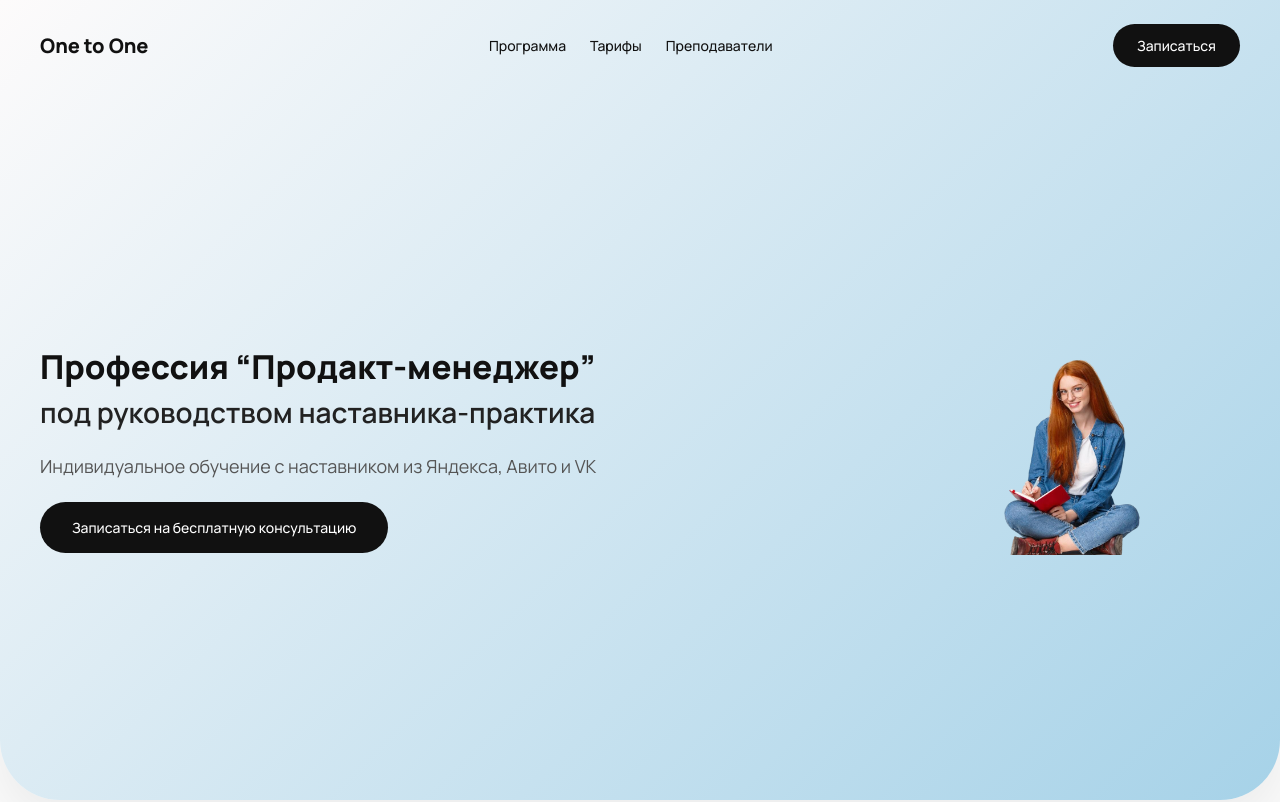
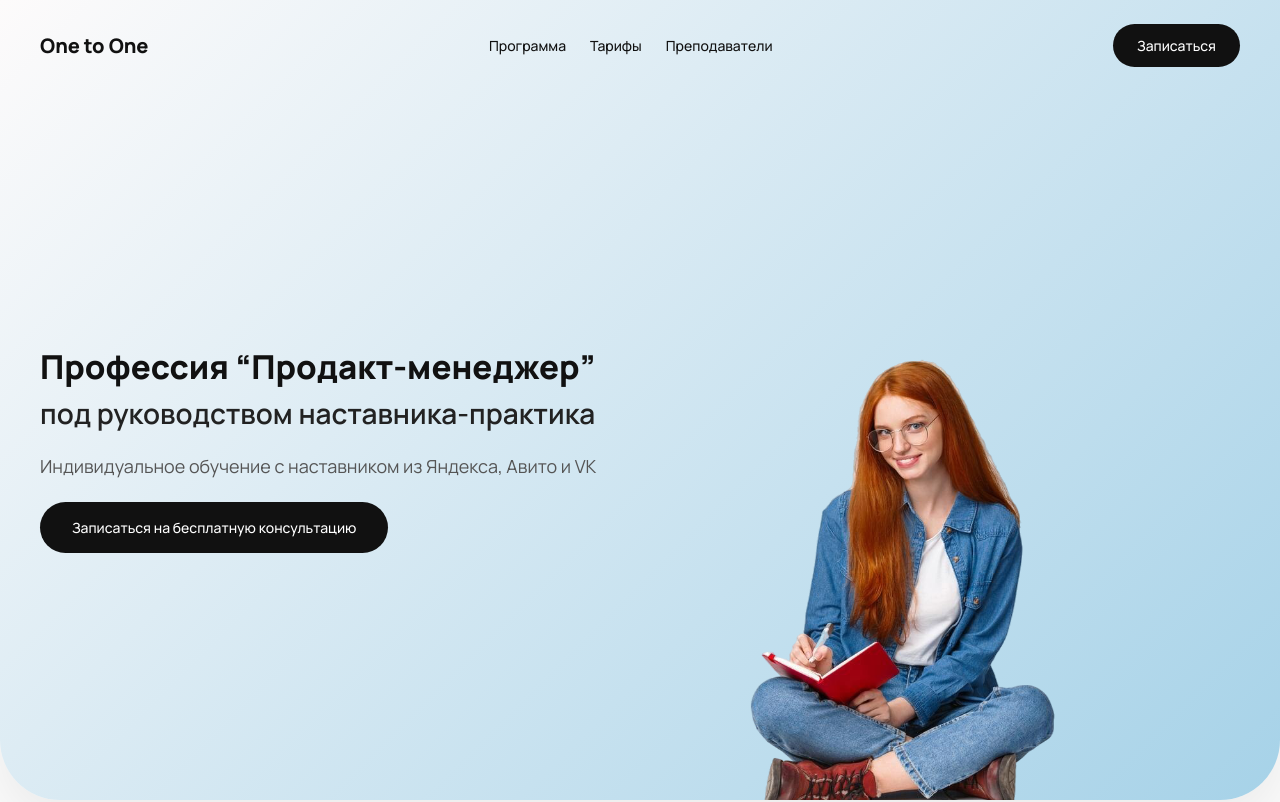
Before and after one commit to Ayraek/new-page-one-to-one, a React (Vite) app: page / in a window 1280 px wide. Shown: the top 802 px of the page. Built offline with nearby package versions, Linux system fonts and the light colour scheme.

Commit message:
Shrink hero image

```diff
--- a/src/components/Hero/Hero.module.css
+++ b/src/components/Hero/Hero.module.css
@@ -64,11 +64,17 @@
   background-color: #333;
 }
 
+
 .imageContainer {
   flex: 1;
   min-width: 280px;
   display: flex;
   justify-content: flex-end;
+  position: absolute;
+  bottom: 0;
+  left: 0;
+  width: 100%;
+  align-items: flex-end;
 }
 
 .imageContainer img {
@@ -78,6 +84,9 @@
 }
 
 .heroImage {
-  max-width: 100%;
+  max-width: none;
+  width: 100%;
   height: auto;
+  transform: scale(1);
+  transform-origin: bottom center;
 }
```
